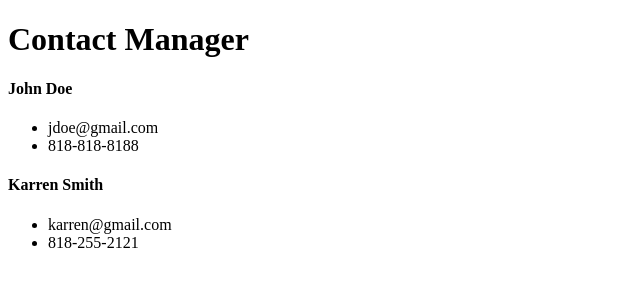
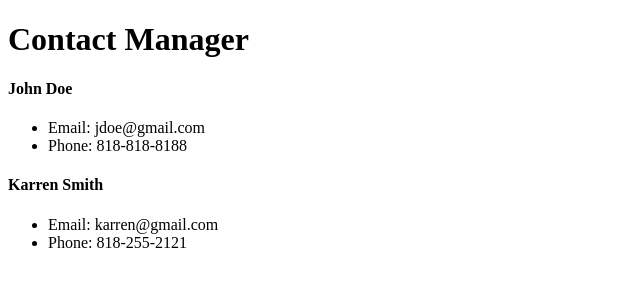
Before and after one commit to T-Wesst/React_Front_Back, a React (Create React App) app in the folder projects/contactmanager/: page / in a window 1280 px wide. Shown: the top 300 px of the page, without its empty margins (0-640 px from the left). Built offline with nearby package versions, Linux system fonts and the light colour scheme.

Commit message:
destructor props

```diff
--- a/projects/contactmanager/src/components/Contact.js
+++ b/projects/contactmanager/src/components/Contact.js
@@ -2,13 +2,14 @@ import React, { Component } from "react";
 
 class Contact extends Component {
   render() {
+    const { name, phone, email } = this.props;
     return (
       <div>
         {/*class componets use this.props.<propName>*/}
-        <h4>{this.props.name}</h4>
+        <h4>{name}</h4>
         <ul>
-          <li>{this.props.email}</li>
-          <li>{this.props.phone}</li>
+          <li>Email: {email}</li>
+          <li>Phone: {phone}</li>
         </ul>
       </div>
     );
--- a/projects/contactmanager/src/components/Header.js
+++ b/projects/contactmanager/src/components/Header.js
@@ -1,9 +1,10 @@
 import React from "react";
 const Header = props => {
+  const { branding } = props;
   return (
     <div>
       {/*functional componets use props.<propName>*/}
-      <h1>{props.branding}</h1>
+      <h1>{branding}</h1>
     </div>
   );
 };
```
